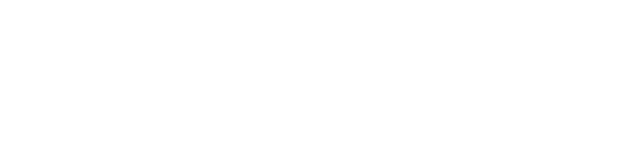
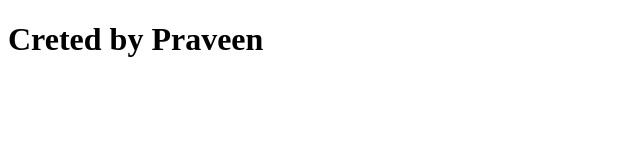
Before and after one commit to expertmass/Project2, a plain HTML site: page index.html in a window 1280 px wide. Shown: the whole page, without its empty margins (0-640 px from the left). Drawn offline with Linux system fonts and the light colour scheme.

Commit message:
H1 TAG ADD

```diff
--- a/index.html
+++ b/index.html
@@ -6,6 +6,6 @@
     <title>Sample Code</title>
 </head>
 <body>
-
+    <h1>Creted by Praveen</h1>
 </body>
 </html>
```
